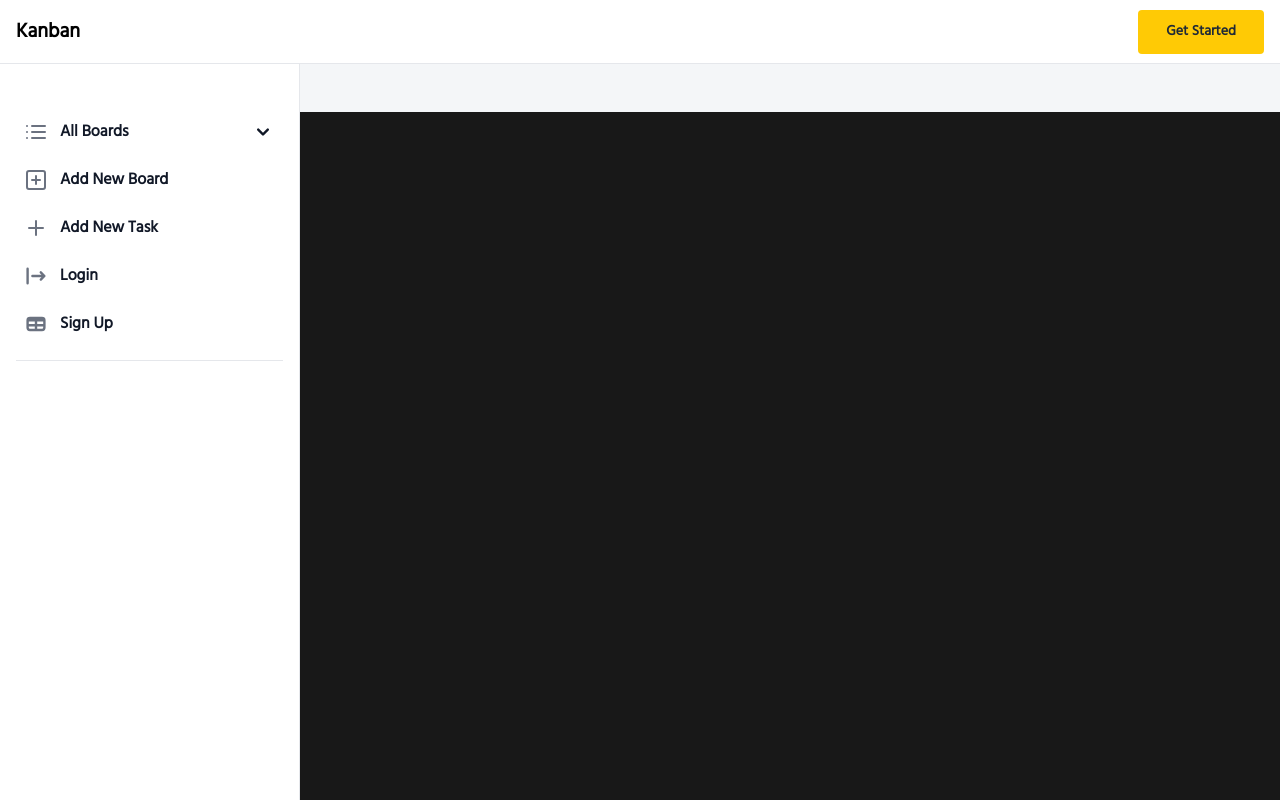
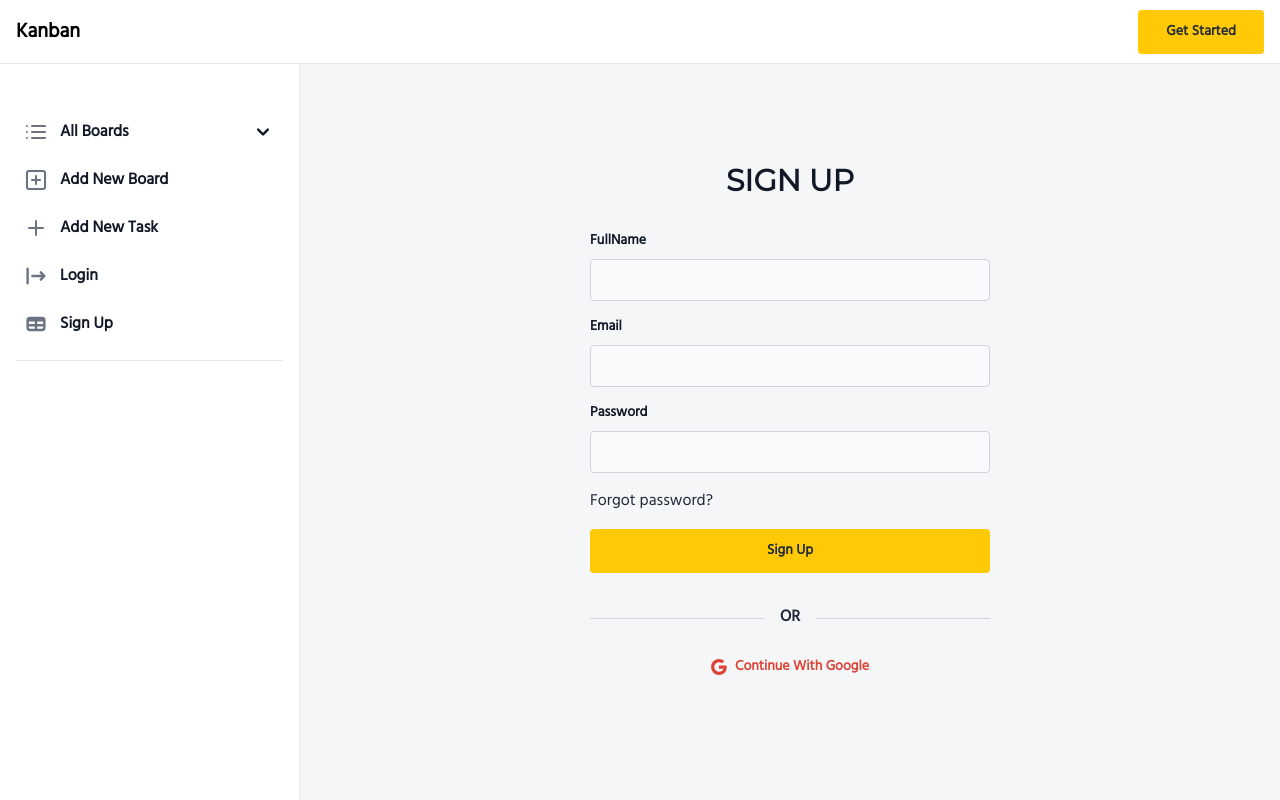
Before and after one commit to ZinoChan/kanban, a SvelteKit app: page /signup in a window 1280 px wide. Before the commit this address had no page. Built offline with nearby package versions, Linux system fonts and the light colour scheme.

Commit message:
feat: signup page

```diff
--- /dev/null
+++ b/src/routes/signup/+page.svelte
@@ -0,0 +1,50 @@
+<script>
+	import Google from '../../svgs/Google.svelte';
+</script>
+
+<section
+	class="transition-all sm:translate-x-[256px] lg:translate-x-[300px] lg:max-w-[calc(100vw-300px)] sm:max-w-[calc(100vw-256px)] min-h-[calc(100vh-64px)] max-h-[calc(100vh-64px)]"
+>
+	<form class=" flex items-center justify-center">
+		<div>
+			<h2 class="text-3xl text-center font-bold mb-8 uppercase text-gray-900 dark:text-white">
+				Sign Up
+			</h2>
+
+			<div class="mb-4">
+				<label for="fullName" class="form-label">fullName</label>
+				<input type="text" class="form-input" />
+			</div>
+			<div class="mb-4">
+				<label for="email" class="form-label">email</label>
+				<input type="email" class="form-input" />
+			</div>
+
+			<div class="mb-4">
+				<label for="password" class="form-label">password</label>
+				<input type="password" class="form-input" />
+			</div>
+			<a href="#!" class="text-gray-800 dark:text-gray-300">Forgot password?</a>
+			<button type="submit" class="btn-primary w-full my-4"> sign up </button>
+			<div
+				class="flex items-center my-4 before:flex-1 before:border-t before:border-gray-300 dark:before:border-dark3 before:mt-0.5 after:flex-1 after:border-t after:border-gray-300 dark:after:border-dark3 after:mt-0.5"
+			>
+				<p class="text-gray-800 dark:text-gray-300 text-center font-semibold mx-4 mb-0">OR</p>
+			</div>
+
+			<a class="btn-theme text-[#DB4437]  w-full flex justify-center items-center mb-3" href="#!">
+				<span class="mr-2">
+					<Google />
+				</span>
+				Continue with Google
+			</a>
+		</div>
+	</form>
+</section>
+
+<style lang="scss">
+	form {
+		min-height: inherit;
+		max-height: inherit;
+	}
+</style>
```
